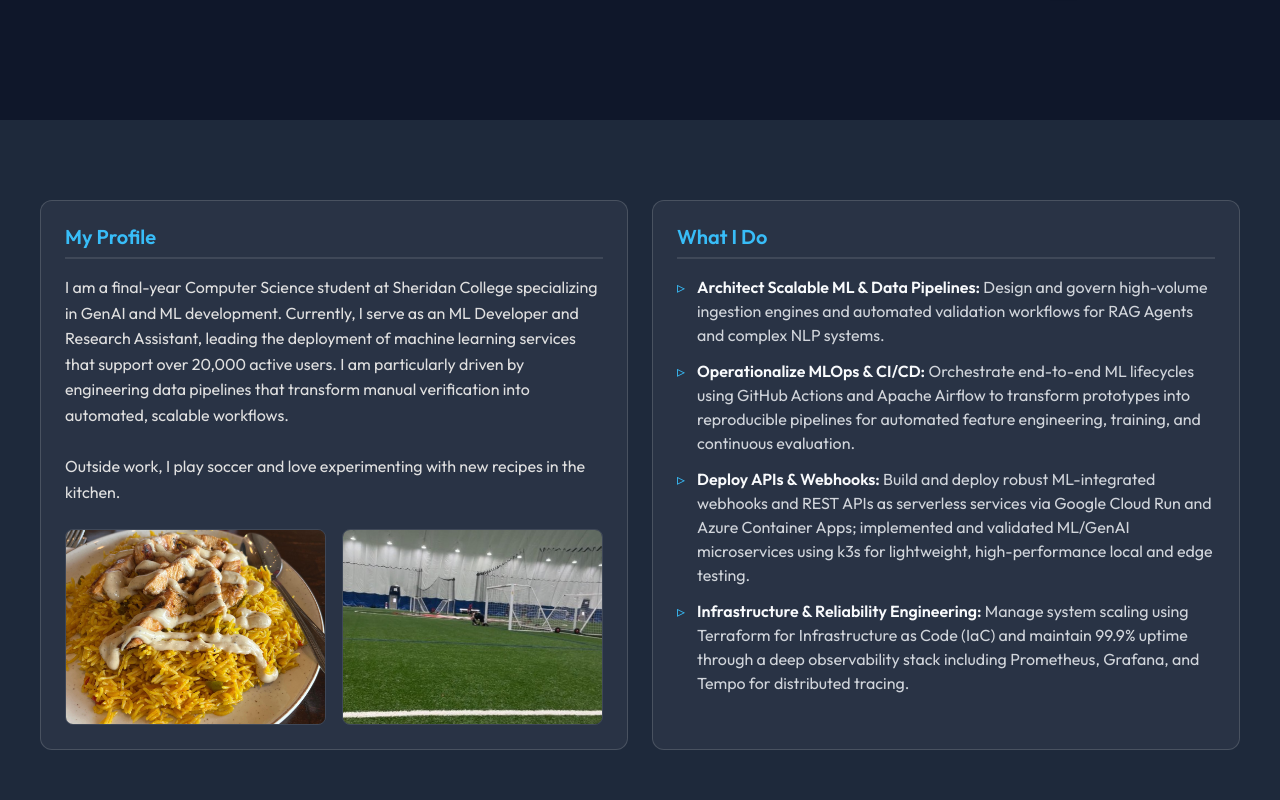
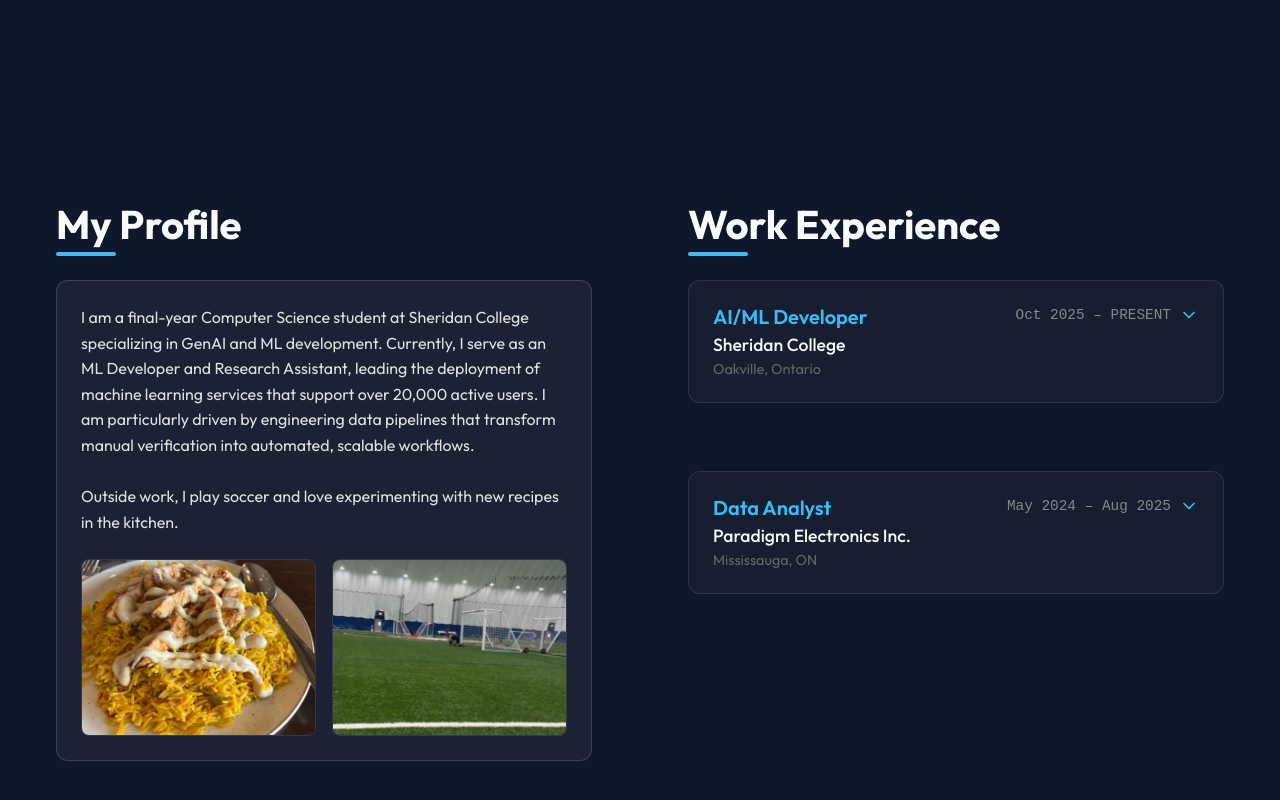
Before and after one commit to Ferasman979/Persona-Portfolio-website, a Next.js app: page / in a window 1280 px wide. Shown: the part 680-1480 px from the top of the page. Built offline with nearby package versions, Linux system fonts and the light colour scheme.

Commit message:
update profile and experience UI

```diff
--- a/src/app/page.module.css
+++ b/src/app/page.module.css
@@ -107,6 +107,66 @@ a.secondary {
 }
 
 /* About Grid Styles */
+.profileExperienceWrapper {
+  display: flex;
+  flex-direction: column;
+  width: 100%;
+  max-width: var(--max-width);
+  margin: 0 auto;
+  padding: 5rem 1rem;
+  gap: 3rem;
+}
+
+@media (min-width: 1024px) {
+  .profileExperienceWrapper {
+    flex-direction: row;
+    align-items: stretch;
+    justify-content: space-between;
+  }
+
+  .profileColumn,
+  .experienceColumn {
+    flex: 1;
+    width: 50%;
+  }
+
+  /* Adjust padding so they look unified side by side */
+  .profileColumn {
+    padding-right: 1.5rem;
+  }
+
+  .experienceColumn {
+    padding-left: 1.5rem;
+  }
+}
+
+.sectionTitle {
+  font-size: 2.5rem;
+  margin-bottom: 2rem;
+  color: var(--foreground);
+  position: relative;
+  display: inline-block;
+  font-weight: 700;
+  line-height: 1.2;
+}
+
+.sectionTitle::after {
+  content: '';
+  position: absolute;
+  left: 0;
+  bottom: -0.5rem;
+  width: 60px;
+  height: 4px;
+  background-color: var(--primary);
+  border-radius: 2px;
+}
+
+.experienceCardsContainer {
+  display: flex;
+  flex-direction: column;
+  gap: 1.5rem;
+}
+
 .projectGrid {
   display: grid;
   grid-template-columns: 1fr;
@@ -131,12 +191,6 @@ a.secondary {
   grid-template-columns: 1fr;
   gap: 1.5rem;
   width: 100%;
-}
-
-@media (min-width: 768px) {
-  .aboutGrid {
-    grid-template-columns: 1fr 1fr;
-  }
 }
 
 .aboutCard {
--- a/src/app/page.tsx
+++ b/src/app/page.tsx
@@ -19,11 +19,11 @@ export default function Home() {
       <Navbar />
       <Hero />
 
-      <Section id="about">
+      <div className={styles.profileExperienceWrapper}>
+        <div className={styles.profileColumn}>
+          <h2 className={styles.sectionTitle}>My Profile</h2>
           <div className={styles.aboutGrid}>
-          {/* Card 1: About Me */}
             <div className={styles.aboutCard}>
-            <h3 className={styles.cardTitle}>My Profile</h3>
               <p className={styles.cardText}>
                 I am a final-year Computer Science student at Sheridan College specializing in GenAI and ML development. Currently, I serve as an ML Developer and Research Assistant, leading the deployment of machine learning services that support over 20,000 active users. I am particularly driven by engineering data pipelines that transform manual verification into automated, scalable workflows.
                 <br /><br />
@@ -50,29 +50,12 @@ export default function Home() {
                 </div>
               </div>
             </div>
-
-          {/* Card 2: What I Do */}
-          <div className={styles.aboutCard}>
-            <h3 className={styles.cardTitle}>What I Do</h3>
-            <ul className={styles.cardList}>
-              <li className={styles.cardListItem}>
-                <strong>Architect Scalable ML & Data Pipelines:</strong> Design and govern high-volume ingestion engines and automated validation workflows for RAG Agents and complex NLP systems.
-              </li>
-              <li className={styles.cardListItem}>
-                <strong>Operationalize MLOps & CI/CD:</strong> Orchestrate end-to-end ML lifecycles using GitHub Actions and Apache Airflow to transform prototypes into reproducible pipelines for automated feature engineering, training, and continuous evaluation.
-              </li>
-              <li className={styles.cardListItem}>
-                <strong>Deploy APIs & Webhooks:</strong> Build and deploy robust ML-integrated webhooks and REST APIs as serverless services via Google Cloud Run and Azure Container Apps; implemented and validated ML/GenAI microservices using k3s for lightweight, high-performance local and edge testing.
-              </li>
-              <li className={styles.cardListItem}>
-                <strong>Infrastructure & Reliability Engineering:</strong> Manage system scaling using Terraform for Infrastructure as Code (IaC) and maintain 99.9% uptime through a deep observability stack including Prometheus, Grafana, and Tempo for distributed tracing.
-              </li>
-            </ul>
           </div>
         </div>
-      </Section>
 
-      <Section id="experience" title="Work Experience">
+        <div className={styles.experienceColumn}>
+          <h2 className={styles.sectionTitle}>Work Experience</h2>
+          <div className={styles.experienceCardsContainer}>
             <ExperienceCard
               role="AI/ML Developer"
               company="Sheridan College"
@@ -92,14 +75,15 @@ export default function Home() {
               location="Mississauga, ON"
               date="May 2024 – Aug 2025"
               points={[
-            <span key="1"><strong>Data Pipeline Optimization & Automation:</strong> Engineered and scaled robust ETL pipelines and complex SQL transformations using Apache Airflow, resulting in the automated daily, Month-to-Date (MTD), and Year-to-Date (YTD) reporting for Global sales operations.</span>,
-            <span key="2"><strong>Business Intelligence Reporting:</strong> Conducted deep-dive analysis using SQL to develop and deploy key performance indicator (KPI) dashboards for Finance and Sales teams, incorporating automated anomaly detection that directly led to the recovery of $15,000 CAD in misplaced costs.</span>,
-            <span key="3"><strong>Strategic Data Analysis & Revenue Growth:</strong> Conducted deep-dive data analysis on product quality metrics and sales performance indicators, providing actionable insights that fueled a documented 20% revenue growth for the organization in Q2, 2024.</span>,
-            <span key="4"><strong>Full-Stack Development & API Engineering:</strong> Led full-stack development initiatives and deployed REST APIs as scalable solutions. Incorporated API scripting and monitored API performance to ensure reliable, real-time access to critical performance and operational metrics.</span>,
-            <span key="5"><strong>Deploying Background jobs (cron/ps):</strong> Executed the deployment of automated batch jobs and background processes that streamlined sales contract management, successfully reducing contract processing time by 45% and improving overall sales workflow efficiency.</span>
+                <span key="1"><strong>Data Pipeline Engineering:</strong> Optimized Airflow ETL DAGs, achieving a runtime reduction from 12 minutes to 8 minutes through parallel processing for automated daily, monthly, and yearly reporting for Global Sales Operations.</span>,
+                <span key="2"><strong>Business Intelligence & Financial Impact:</strong> Developed and deployed Key Performance Indicator (KPI) dashboards for Production and Engineering teams, highlighting products with the highest quality risks to drive operational efficiency and reduce defect-related costs.</span>,
+                <span key="3"><strong>Predictive Demand Modeling:</strong> Streamlined distribution planning by forecasting 6-month product demand across all SKUs using 3 years of historical data, powered by PySpark distributed regression.</span>,
+                <span key="4"><strong>Cloud Infrastructure & Automation:</strong> Deployed Node.js/EJS apps on AWS ECS achieving 99.5% uptime; optimized GitHub Actions CI/CD pipelines with IaC, reducing deployment time from 15 to 8 minutes.</span>
               ]}
             />
-      </Section>
+          </div>
+        </div>
+      </div>
 
       <Section id="projects" title="Top Projects">
         <div className={styles.projectGrid}>
@@ -370,6 +354,7 @@ export default function Home() {
           role="Workshop Team Member"
           company="Google Developer Group Sheridan"
           date="May 2025 – Present"
+          alwaysExpanded={true}
           points={[
             "Supported and organized the design and delivery of community tech workshops, helping 100+ attendees gain hands-on experience with Google technologies."
           ]}
@@ -379,6 +364,7 @@ export default function Home() {
           role="Co-Organizer"
           company="Datathon (Google Developer Group)"
           date="Oct 2025"
+          alwaysExpanded={true}
           points={[
             "Co-organized a 300+ people hackathon 'Datathon' with Google Developer Group, managing logistics and mentor support.",
             <a
@@ -408,8 +394,8 @@ export default function Home() {
         <p>
           Feel free to reach out to me via email or LinkedIn.
           <br />
-          <a href="mailto:ferasmahmood999@gmail.com" style={{ color: 'var(--primary)', marginTop: '1rem', display: 'inline-block' }}>
-            ferasmahmood999@gmail.com &rarr;
+          <a href="mailto:technocratz979@gmail.com" style={{ color: 'var(--primary)', marginTop: '1rem', display: 'inline-block' }}>
+            technocratz979@gmail.com &rarr;
           </a>
         </p>
       </Section>
--- a/src/components/ExperienceCard.module.css
+++ b/src/components/ExperienceCard.module.css
@@ -5,9 +5,11 @@
     padding: 1.5rem;
     transition: all 0.3s ease;
     height: 100%;
+    cursor: pointer;
 }
 
-.card:hover {
+.card:hover,
+.card.expanded {
     background: rgba(255, 255, 255, 0.06);
     border-color: rgba(255, 255, 255, 0.2);
     transform: translateY(-2px);
@@ -17,7 +19,6 @@
     display: flex;
     justify-content: space-between;
     align-items: flex-start;
-    margin-bottom: 1rem;
     flex-wrap: wrap;
     gap: 0.5rem;
 }
@@ -47,10 +48,43 @@
     margin-top: 0.25rem;
 }
 
+.dateAndArrow {
+    display: flex;
+    align-items: center;
+    gap: 0.5rem;
+}
+
+.chevron {
+    color: var(--primary);
+    transition: transform 0.3s ease-in-out;
+}
+
+.chevronExpanded {
+    transform: rotate(180deg);
+}
+
+.listContainer {
+    display: grid;
+    grid-template-rows: 0fr;
+    transition: grid-template-rows 0.3s ease-in-out;
+}
+
+.card.expanded .listContainer {
+    grid-template-rows: 1fr;
+}
+
 .list {
     list-style: none;
     padding: 0;
     margin: 0;
+    overflow: hidden;
+    opacity: 0;
+    transition: opacity 0.3s ease-in-out, margin-top 0.3s ease-in-out;
+}
+
+.card.expanded .list {
+    opacity: 1;
+    margin-top: 1rem;
 }
 
 .listItem {
--- a/src/components/ExperienceCard.tsx
+++ b/src/components/ExperienceCard.tsx
@@ -1,3 +1,6 @@
+"use client";
+
+import { useState } from 'react';
 import styles from './ExperienceCard.module.css';
 
 interface ExperienceCardProps {
@@ -6,19 +9,71 @@ interface ExperienceCardProps {
     location?: string;
     date: string;
     points: (string | React.ReactNode)[];
+    alwaysExpanded?: boolean;
 }
 
-const ExperienceCard = ({ role, company, location, date, points }: ExperienceCardProps) => {
+const ExperienceCard = ({ role, company, location, date, points, alwaysExpanded = false }: ExperienceCardProps) => {
+    const [isExpanded, setIsExpanded] = useState(alwaysExpanded);
+    // Track if the expansion was triggered by a click to prevent hover-leave from closing it
+    const [isClickedOpen, setIsClickedOpen] = useState(false);
+
+    const handleClick = () => {
+        if (!alwaysExpanded) {
+            const newState = !isExpanded;
+            setIsExpanded(newState);
+            setIsClickedOpen(newState);
+        }
+    };
+
+    const handleMouseEnter = () => {
+        if (!alwaysExpanded && !isClickedOpen) {
+            setIsExpanded(true);
+        }
+    };
+
+    const handleMouseLeave = () => {
+        if (!alwaysExpanded && !isClickedOpen) {
+            setIsExpanded(false);
+        }
+    };
+
     return (
-        <div className={styles.card}>
+        <div
+            className={`${styles.card} ${isExpanded ? styles.expanded : ''}`}
+            onClick={handleClick}
+            onMouseEnter={handleMouseEnter}
+            onMouseLeave={handleMouseLeave}
+            style={{ cursor: alwaysExpanded ? 'default' : 'pointer' }}
+        >
             <div className={styles.header}>
                 <div>
                     <h3 className={styles.role}>{role}</h3>
                     <div className={styles.company}>{company}</div>
                     {location && <div className={styles.location}>{location}</div>}
                 </div>
+                <div className={styles.dateAndArrow}>
                     <div className={styles.date}>{date}</div>
+                    {!alwaysExpanded && (
+                        <svg
+                            className={`${styles.chevron} ${isExpanded ? styles.chevronExpanded : ''}`}
+                            width="20"
+                            height="20"
+                            viewBox="0 0 24 24"
+                            fill="none"
+                            xmlns="http://www.w3.org/2000/svg"
+                        >
+                            <path
+                                d="M6 9L12 15L18 9"
+                                stroke="currentColor"
+                                strokeWidth="2"
+                                strokeLinecap="round"
+                                strokeLinejoin="round"
+                            />
+                        </svg>
+                    )}
                 </div>
+            </div>
+            <div className={styles.listContainer}>
                 <ul className={styles.list}>
                     {points.map((point, index) => (
                         <li key={index} className={styles.listItem}>
@@ -27,6 +82,7 @@ const ExperienceCard = ({ role, company, location, date, points }: ExperienceCar
                     ))}
                 </ul>
             </div>
+        </div>
     );
 };
 
```
Lines whose indentation alone changed are shown as unchanged.
